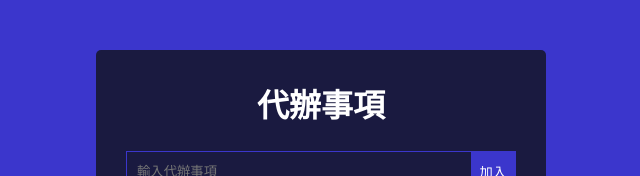
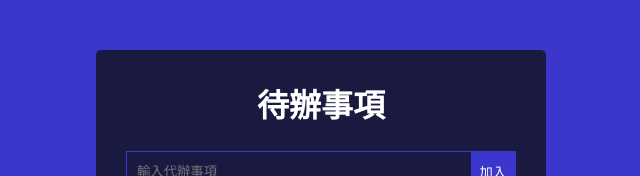
Before and after one commit to darenge5965/reactSimpleTodo, a React (Vite) app: page / in a window 1280 px wide. Shown: the top 176 px of the page, without its empty margins (319-959 px from the left). Built offline with nearby package versions, Linux system fonts and the light colour scheme.

Commit message:
代改成待

```diff
--- a/src/App.css
+++ b/src/App.css
@@ -3,6 +3,7 @@
   margin: 0;
   box-sizing: border-box;
 }
+
 body {
   display: flex;
   justify-content: center;
--- a/src/App.jsx
+++ b/src/App.jsx
@@ -1,8 +1,8 @@
-import { useState } from 'react'
+import { useState } from "react";
 import TodoForm from "./components/TodoForm";
 import Todo from "./components/Todo";
 import { v4 as uuidv4 } from "uuid";
-import './App.css'
+import "./App.css";
 
 function App() {
   const [todos, setTodos] = useState([
@@ -46,14 +46,16 @@ function App() {
     );
   };
   const editTodo = (id, content) => {
-    setTodos(todos.map((todo) => {
-      return todo.id !== id ? todo : {...todo, content}
-    }));
+    setTodos(
+      todos.map((todo) => {
+        return todo.id !== id ? todo : { ...todo, content };
+      })
+    );
   };
 
   return (
     <div className="Wrapper">
-      <h1>代辦事項</h1>
+      <h1>待辦事項</h1>
       <TodoForm addTodo={addTodo} />
       {todos.map((todo) => {
         return (
@@ -68,9 +70,7 @@ function App() {
         );
       })}
     </div>
-  )
+  );
 }
 
-
-
-export default App
+export default App;
```
